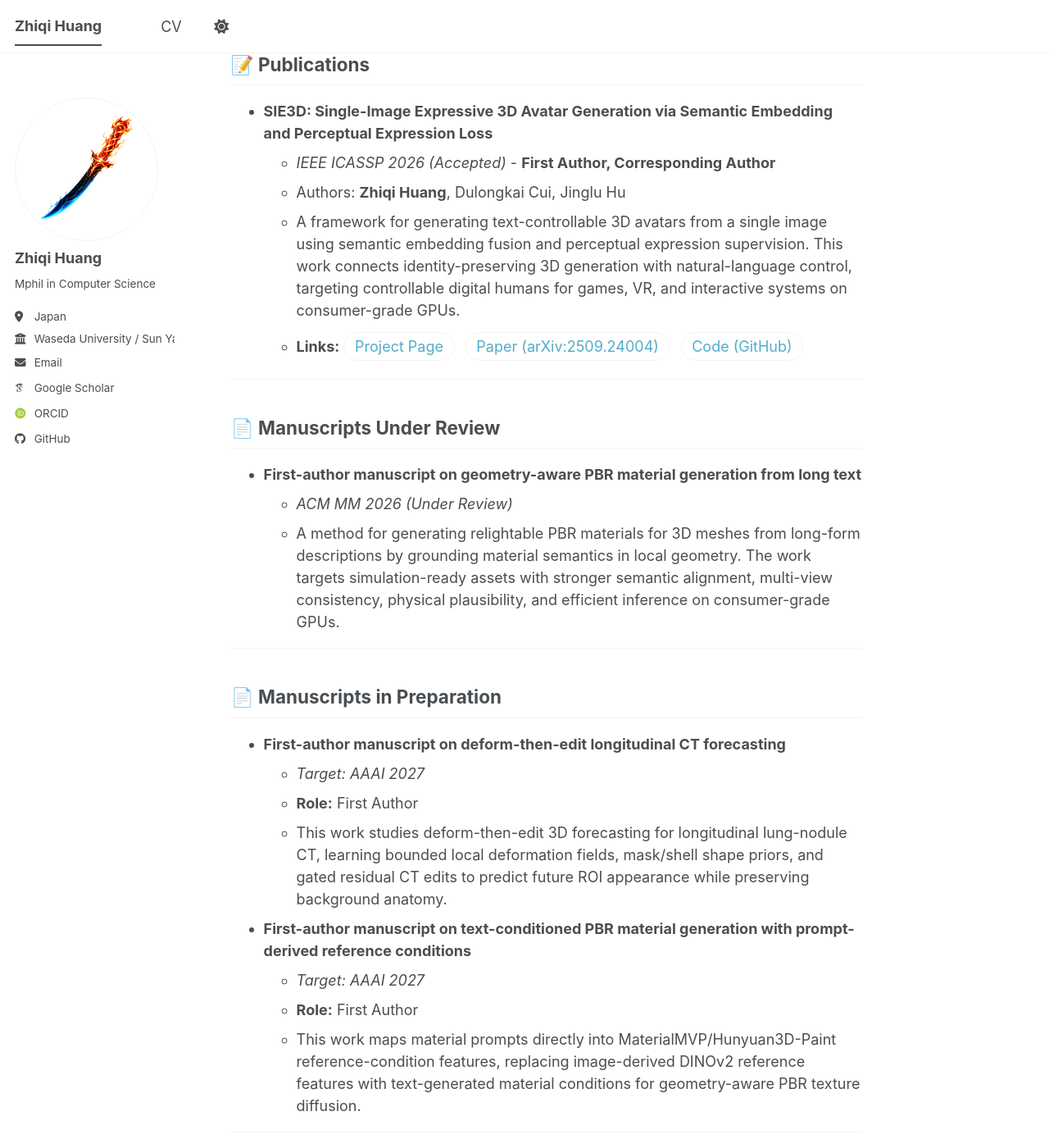
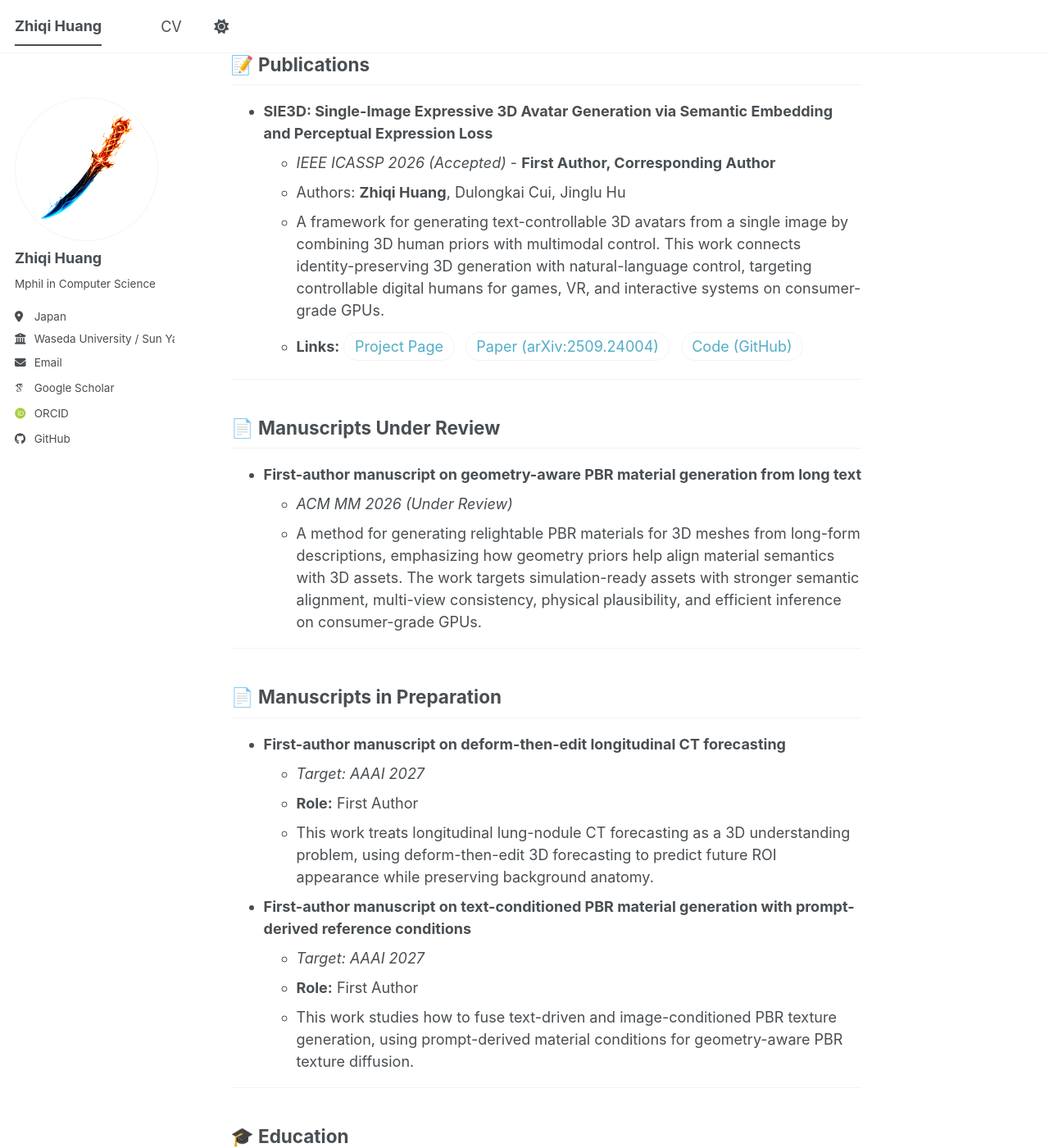
Before and after one commit to huang-zhiqi/huang-zhiqi.github.io, a Jekyll site: the page built from _pages/about.md, in a window 1280 px wide and 1400 px high, scrolled down 2451 px. Shown: the whole window at 82% size. Built offline with Jekyll 4.4.1, drawn with Linux system fonts in a browser that asks for light colours; some web fonts are replaced; a script bundle is joined from its source files by our own code; library files that are not in the unit come from our copies; some of the changed text lies outside the part shown.

Commit message:
主页，串成一个3D主线。

```diff
--- a/_pages/about.md
+++ b/_pages/about.md
@@ -8,11 +8,11 @@
   - /about.html
 ---
 
-I am an **M.Phil. student in Information Architecture** at **Waseda University** (早稲田大学), where I work on **geometry-aware generative modeling** at the intersection of **computer graphics**, **computer vision**, and **generative AI**. My research studies how **3D representations**—including meshes, PBR materials, 3D Gaussian Splatting, and geometry/depth/normal priors—can serve not only as final assets, but also as structural intermediate representations for **3D-aware video/world models**, **simulation-ready environments**, and **controllable digital humans**.
+I am an **M.Phil. student in Information Architecture** at **Waseda University** (早稲田大学), where I work on **geometry-aware generative modeling** at the intersection of **computer graphics**, **computer vision**, and **generative AI**. My research centers on **3D understanding**: how 3D representations—including meshes, PBR materials, 3D Gaussian Splatting, volumetric data, and geometry/depth/normal priors—can ground generative models for **controllable digital humans**, **simulation-ready assets**, and **3D-aware video/world models**.
 
 Before starting my master's, I spent three years at **4399 Games** building cross-platform real-time rendering systems for shipped mobile and PC titles. This industry experience shaped my interest in generative systems that are **controllable**, **efficient**, and compatible with practical graphics and simulation pipelines.
 
-My recent work includes **SIE3D**, a framework for generating text-controllable 3D avatars from a single image, and a first-author manuscript on geometry-aware PBR material generation from long text, currently under review at **ACM MM 2026**. I am also preparing two **first-author AAAI 2027** manuscripts: one on deform-then-edit 3D forecasting for longitudinal lung-nodule CT using bounded local deformation fields and gated residual edits; and one on text-generated material reference conditions that replace image-derived MaterialMVP/Hunyuan3D-Paint features for prompt-controlled PBR texture diffusion. Going forward, I am interested in extending controllable 3D generation from static assets to **dynamic world models for embodied interaction**, including robot manipulation, AR/VR, interactive simulation, and game-scale virtual worlds.
+My recent work follows this direction across several settings. **SIE3D** studies how 3D priors support text-controllable avatar generation from a single image. A first-author manuscript on geometry-aware PBR material generation from long text, currently under review at **ACM MM 2026**, studies how geometry can align 3D assets with text and image semantics. I am also preparing two **first-author AAAI 2027** manuscripts: one treating longitudinal lung-nodule CT forecasting as a 3D problem, and one fusing text-driven and image-conditioned PBR texture generation. Going forward, I am interested in extending this 3D-understanding view from static assets to **dynamic world models for embodied interaction**, including robot manipulation, AR/VR, interactive simulation, and game-scale virtual worlds.
 
 I am currently seeking **Research Assistant (RA)** opportunities and **2027 Ph.D. opportunities** in graphics, vision, generative AI, and embodied/world-model research. I received my B.E. in Software Engineering from **Sun Yat-sen University** (中山大学) in 2021.
 
@@ -29,7 +29,7 @@
 
 ## 🔭 Research Direction
 
-I view 3D not only as an output modality, but also as a useful **interface for grounding generative models in space, material, lighting, and action**. My long-term goal is to build generative systems that connect text, images, videos, and embodied agents through controllable 3D representations. I am especially interested in methods that improve **spatial consistency**, **physical plausibility**, **editability**, and **downstream usability** without relying on extremely large-scale training from scratch.
+I view 3D not only as an output modality, but also as a useful **interface for grounding generative models in space, material, lighting, and action**. My long-term goal is to build generative systems that connect text, images, videos, and embodied agents through controllable 3D representations. This includes video generation, world models, and embodied intelligence, where spatial consistency depends on understanding 3D priors rather than only generating plausible 2D frames.
 
 Current and future interests include:
 
@@ -54,7 +54,7 @@
 * **SIE3D: Single-Image Expressive 3D Avatar Generation via Semantic Embedding and Perceptual Expression Loss**
   * *IEEE ICASSP 2026 (Accepted)* - **First Author, Corresponding Author**
   * Authors: **Zhiqi Huang**, Dulongkai Cui, Jinglu Hu
-  * A framework for generating text-controllable 3D avatars from a single image using semantic embedding fusion and perceptual expression supervision. This work connects identity-preserving 3D generation with natural-language control, targeting controllable digital humans for games, VR, and interactive systems on consumer-grade GPUs.
+  * A framework for generating text-controllable 3D avatars from a single image by combining 3D human priors with multimodal control. This work connects identity-preserving 3D generation with natural-language control, targeting controllable digital humans for games, VR, and interactive systems on consumer-grade GPUs.
   * **Links:** <a class="pub-link" href="https://huang-zhiqi.github.io/SIE3D/">Project Page</a> <a class="pub-link" href="https://arxiv.org/abs/2509.24004">Paper (arXiv:2509.24004)</a> <a class="pub-link" href="https://github.com/huang-zhiqi/SIE3D">Code (GitHub)</a>
 
 ---
@@ -63,7 +63,7 @@
 
 * **First-author manuscript on geometry-aware PBR material generation from long text**
   * *ACM MM 2026 (Under Review)*
-  * A method for generating relightable PBR materials for 3D meshes from long-form descriptions by grounding material semantics in local geometry. The work targets simulation-ready assets with stronger semantic alignment, multi-view consistency, physical plausibility, and efficient inference on consumer-grade GPUs.
+  * A method for generating relightable PBR materials for 3D meshes from long-form descriptions, emphasizing how geometry priors help align material semantics with 3D assets. The work targets simulation-ready assets with stronger semantic alignment, multi-view consistency, physical plausibility, and efficient inference on consumer-grade GPUs.
 
 ---
 
@@ -72,12 +72,12 @@
 * **First-author manuscript on deform-then-edit longitudinal CT forecasting**
   * *Target: AAAI 2027*
   * **Role:** First Author
-  * This work studies deform-then-edit 3D forecasting for longitudinal lung-nodule CT, learning bounded local deformation fields, mask/shell shape priors, and gated residual CT edits to predict future ROI appearance while preserving background anatomy.
+  * This work treats longitudinal lung-nodule CT forecasting as a 3D understanding problem, using deform-then-edit 3D forecasting to predict future ROI appearance while preserving background anatomy.
 
 * **First-author manuscript on text-conditioned PBR material generation with prompt-derived reference conditions**
   * *Target: AAAI 2027*
   * **Role:** First Author
-  * This work maps material prompts directly into MaterialMVP/Hunyuan3D-Paint reference-condition features, replacing image-derived DINOv2 reference features with text-generated material conditions for geometry-aware PBR texture diffusion.
+  * This work studies how to fuse text-driven and image-conditioned PBR texture generation, using prompt-derived material conditions for geometry-aware PBR texture diffusion.
 
 ---
 
```
